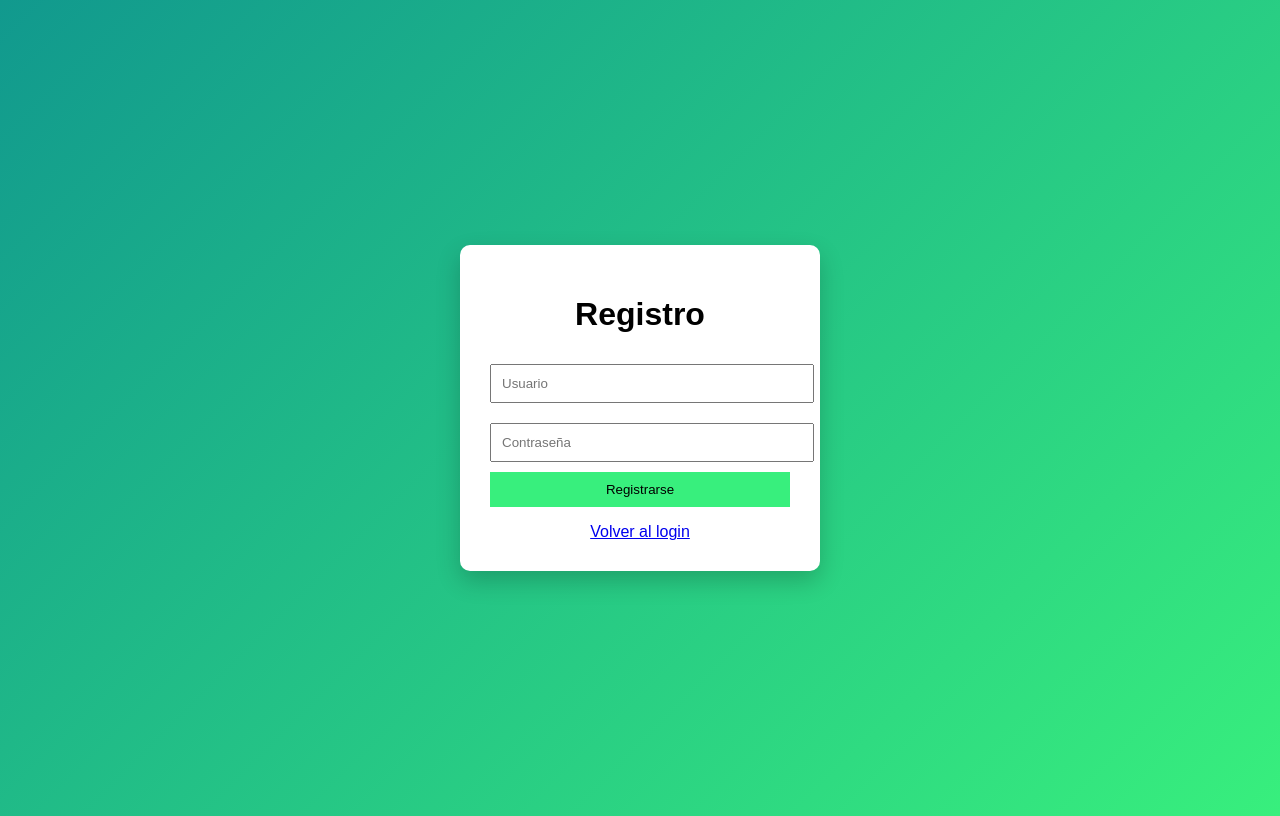
After one commit to EricaBordon/accounts_django, a Django app: page /register/ in a window 1280 px wide. The commit adds this page. Run offline with Django 5.2, Linux system fonts and the light colour scheme.

Commit message:
vista de registro de usuario implementada

```diff
--- a/accounts/templates/accounts/login.html
+++ b/accounts/templates/accounts/login.html
@@ -87,6 +87,7 @@
 
             <!-- Botón -->
             <button type="submit">Ingresar</button>
+            <a href="{% url 'register' %}">Crear cuenta</a>
         </form>
 
         <!-- Mensaje dinámico desde Django -->
--- /dev/null
+++ b/accounts/templates/accounts/register.html
@@ -0,0 +1,81 @@
+<!DOCTYPE html>
+<html lang="es">
+<head>
+    <meta charset="UTF-8">
+    <title>Registro</title>
+
+    <style>
+        body {
+            font-family: Arial;
+            background: linear-gradient(135deg, #11998e, #38ef7d);
+            height: 100vh;
+            display: flex;
+            justify-content: center;
+            align-items: center;
+        }
+
+        .container {
+            background: white;
+            padding: 30px;
+            border-radius: 10px;
+            width: 300px;
+            text-align: center;
+            box-shadow: 0 10px 25px rgba(0,0,0,0.2);
+        }
+
+        input {
+            width: 100%;
+            padding: 10px;
+            margin: 10px 0;
+        }
+
+        button {
+            width: 100%;
+            padding: 10px;
+            background: #38ef7d;
+            border: none;
+            color: black;
+            cursor: pointer;
+        }
+
+        button:hover {
+            background: #2ecc71;
+        }
+
+        .mensaje {
+            color: red;
+            margin-top: 10px;
+        }
+
+        a {
+            display: block;
+            margin-top: 15px;
+        }
+    </style>
+</head>
+<body>
+
+    <div class="container">
+        <h1>Registro</h1>
+
+        <form method="post">
+            {% csrf_token %}
+
+            <!-- Usuario -->
+            <input type="text" name="username" placeholder="Usuario" required>
+
+            <!-- Contraseña -->
+            <input type="password" name="password" placeholder="Contraseña" required>
+
+            <button type="submit">Registrarse</button>
+        </form>
+
+        <!-- Mensaje -->
+        <p class="mensaje">{{ mensaje }}</p>
+
+        <!-- Volver al login -->
+        <a href="{% url 'login' %}">Volver al login</a>
+    </div>
+
+</body>
+</html>
--- a/accounts/urls.py
+++ b/accounts/urls.py
@@ -1,8 +1,9 @@
 from django.urls import path
-from .views import login_view, home_view, logout_view
+from .views import login_view, home_view, logout_view, register_view
 
 urlpatterns = [
     path('', login_view, name='login'),       # / → login
     path('home/', home_view, name='home'),    # /home/
     path('logout/', logout_view, name='logout'),  # /logout/
+    path('register/', register_view, name='register'),
 ]
--- a/accounts/views.py
+++ b/accounts/views.py
@@ -1,7 +1,10 @@
-from django.shortcuts import render, redirect  # redirect permite cambiar de página
-from django.contrib.auth import authenticate, login, logout  # funciones de Django
-from django.contrib.auth.decorators import login_required
+from django.shortcuts import render, redirect  # render = mostrar HTML, redirect = cambiar de página
+from django.contrib.auth import authenticate, login, logout  # funciones de autenticación
+from django.contrib.auth.decorators import login_required  # proteger vistas
+from django.contrib.auth.models import User  # modelo de usuario de Django
 
+
+# ---------------- LOGIN ----------------
 def login_view(request):
     mensaje = ''
 
@@ -10,28 +13,48 @@ def login_view(request):
         username = request.POST.get('username')  # obtener usuario
         password = request.POST.get('password')  # obtener contraseña
 
-        # verificar en base de datos
+        # verificar usuario en base de datos
         user = authenticate(request, username=username, password=password)
 
         if user is not None:
             login(request, user)  # iniciar sesión
-            return redirect('home')  # 🔥 redirige a otra vista
+            return redirect('home')  # redirigir a home
         else:
             mensaje = 'Usuario o contraseña incorrectos'
 
     return render(request, 'accounts/login.html', {'mensaje': mensaje})
 
 
-# Vista después del login
+# ---------------- HOME (PROTEGIDA) ----------------
+@login_required  # solo entra si está logueado
 def home_view(request):
     return render(request, 'accounts/home.html')
 
 
-# Vista para cerrar sesión
+# ---------------- LOGOUT ----------------
 def logout_view(request):
     logout(request)  # cerrar sesión
-    return redirect('login')  # vuelve al login
+    return redirect('login')  # volver al login
 
-@login_required
-def home_view(request):
-    return render(request, 'accounts/home.html')
+
+# ---------------- REGISTRO ----------------
+def register_view(request):
+    mensaje = ''
+
+    # Si el usuario envía el formulario
+    if request.method == 'POST':
+        username = request.POST.get('username')  # obtener usuario
+        password = request.POST.get('password')  # obtener contraseña
+
+        # Verificar si el usuario ya existe
+        if User.objects.filter(username=username).exists():
+            mensaje = 'El usuario ya existe'
+        else:
+            # Crear usuario en la base de datos
+            User.objects.create_user(
+                username=username,
+                password=password
+            )
+            return redirect('login')  # volver al login después de registrarse
+
+    return render(request, 'accounts/register.html', {'mensaje': mensaje})
```
Also changed, not shown: BITACORA.md (+1 -1 lines).
